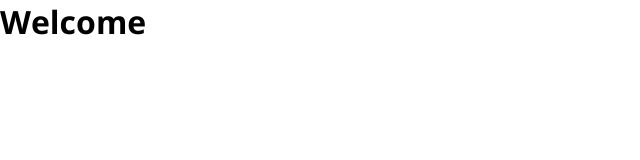
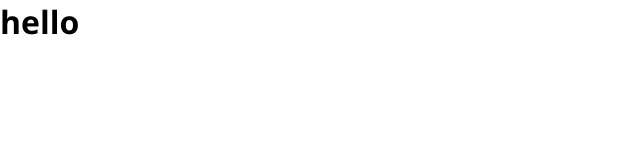
Before and after one commit to brianlockerbie/github-app, a React (Create React App) app: page / in a window 1280 px wide. Shown: the top 160 px of the page, without its empty margins (0-640 px from the left). Built offline with nearby package versions, Linux system fonts and the light colour scheme.

Commit message:
Created Nav

```diff
--- a/src/App.js
+++ b/src/App.js
@@ -1,13 +1,12 @@
 import React from "react";
 import { GithubState } from './context/GithubContext';
+import Hero from './components/Hero';
 import './App.css';
 
 function App() {
   return (
     <GithubState>
-      <div className="App">
-        <h1>Welcome</h1>
-      </div>
+      <Hero />
     </GithubState>
   );
 };
--- /dev/null
+++ b/src/components/Hero.js
@@ -0,0 +1,11 @@
+import React from 'react';
+import Container from './Container';
+
+const Hero = () => {
+
+    return(
+        <h1>hello</h1>
+    )
+}
+
+export default Hero;
```
Also changed, not shown: src/components/Nav.js (added, +12 -0 lines), src/components/Container.js (line endings or trailing spaces).
